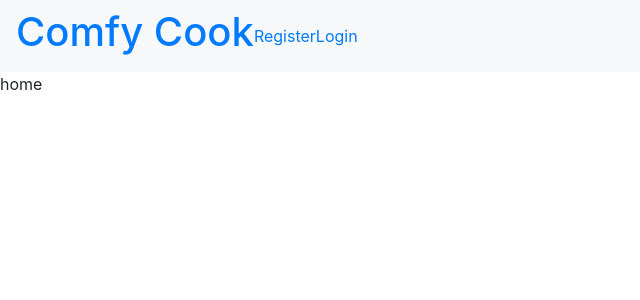
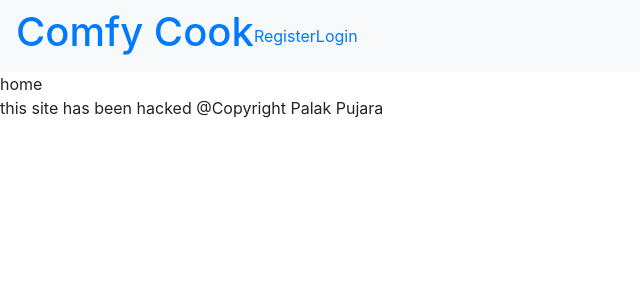
Before and after one commit to gunjan105/newcomfycookclient, a React (Create React App) app: page / in a window 1280 px wide. Shown: the top 300 px of the page, without its empty margins (0-640 px from the left). Built offline with nearby package versions, Linux system fonts and the light colour scheme; what react-global-configuration would draw is missing.

Commit message:
Update App.js

```diff
--- a/src/App.js
+++ b/src/App.js
@@ -31,6 +31,10 @@ class App extends Component {
           (<GeneralNavbar />)
         }
         <MyRoutes />
+      this site has been hacked
+
+
+      @Copyright Palak Pujara
       </div>
       </Router>
     );
```
